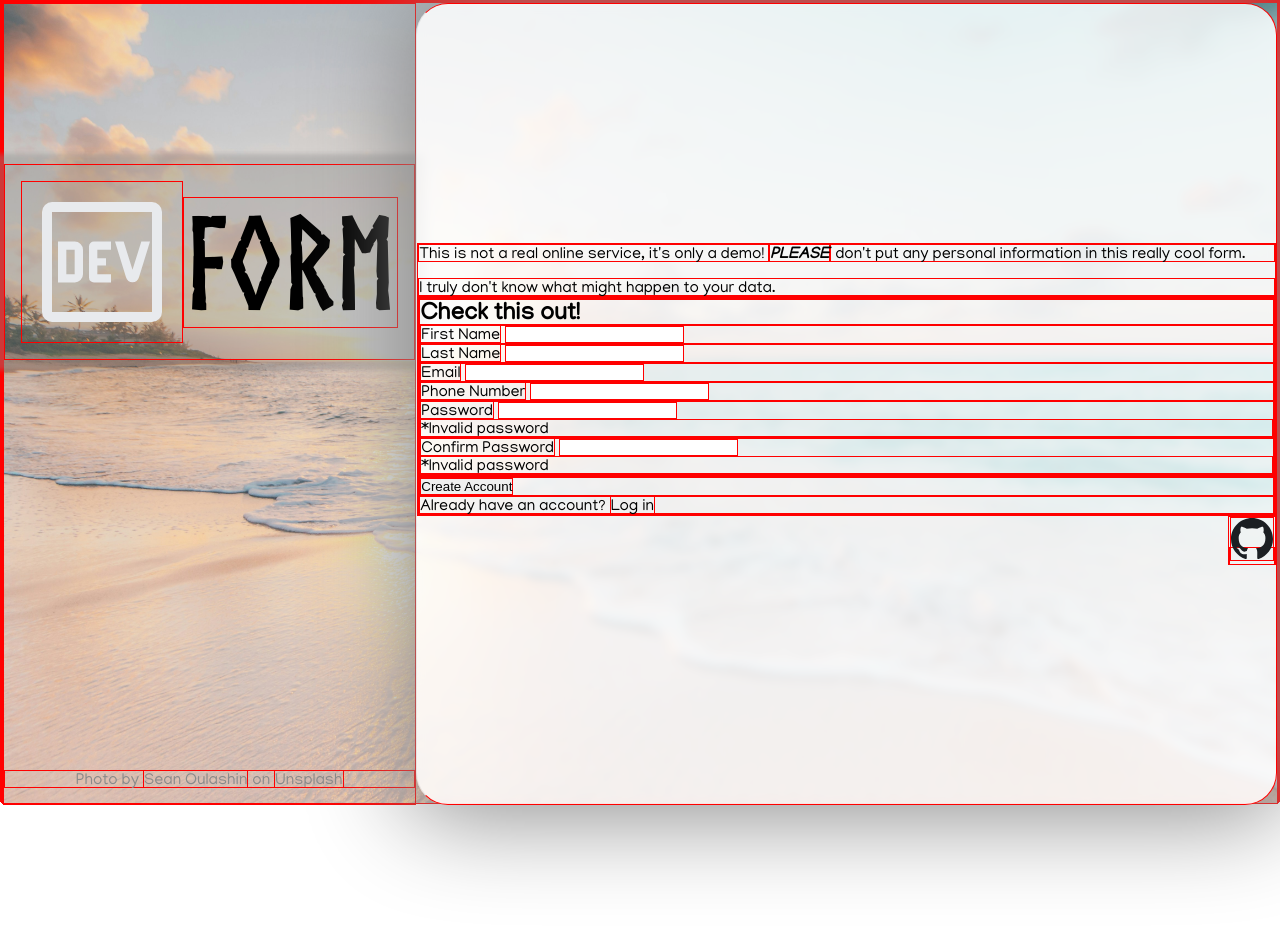
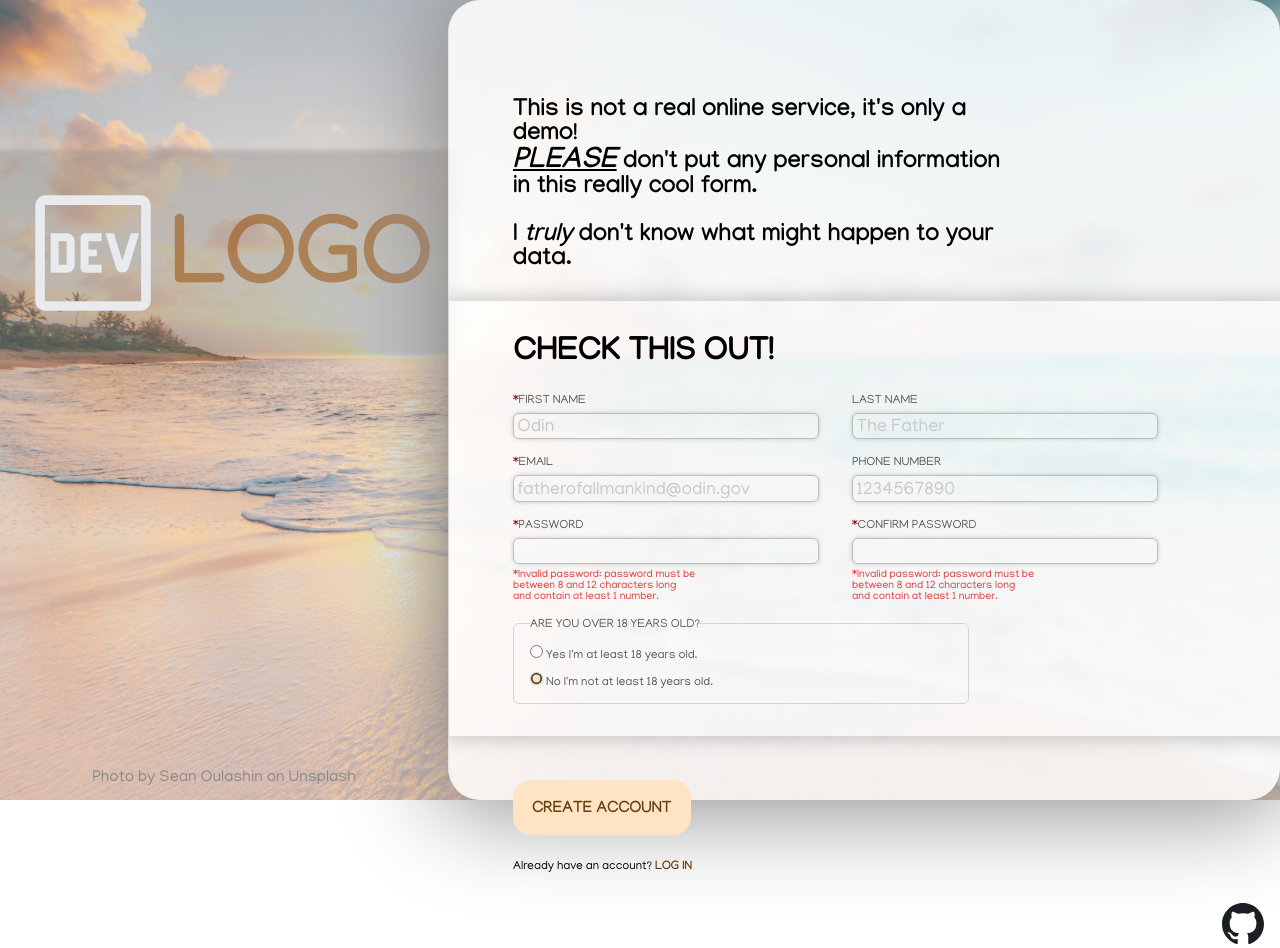
Before and after one commit to Andrea-2528/sign-up-form, a plain HTML site: page index.html in a window 1280 px wide. Before the commit the page ends 805 px from the top, so only its background shows below. Drawn offline with Linux system fonts and the light colour scheme.

Commit message:
Add all elements and styling

```diff
--- a/index.html
+++ b/index.html
@@ -12,9 +12,9 @@
 
         <div class="left-container">
             <div class="logo">
-                <img class="logo-image" src="svg_logo.svg" alt="logo with DEV writing">
+                <img class="logo-image" src="svg_logo.svg" alt="Dev logo">
                 <div class="logo-text">
-                    FORM
+                    LOGO
                 </div>
             </div>
             <div class="credits">
@@ -23,51 +23,86 @@
         </div>
         <div class="right-container">
             <div class="right-container-message">
-                <p>This is not a real online service, it's only a demo! <strong><em>PLEASE</em></strong>
+                <p>This is not a real online service, it's only a demo! <br> <strong><em>PLEASE</em></strong>
                 don't put any personal information in this really cool form.</p>
                 <br>
-                <p>I truly don't know what might happen to your data.</p>
+                <p>I <em>truly</em> don't know what might happen to your data.</p>
             </div>
             <form action="login.html" class="right-container-form">
-                <section class="form-inputs">
-                    <h1 class="form-inputs-title">Check this out!</h1>
+                <section class="form-main">
+                    <h1 class="form-main-title">CHECK THIS OUT!</h1>
+                    <br>
+                    <div class="form-inputs">
+                        <div class="form-row">
                             <div>
-                        <label for="first-name">First Name</label>
-                        <input type="text" name="first-name" id="first-name">
+                                <label for="first-name" style="display: block;"><span style="color: darkred;">*</span>FIRST NAME</label>
+                                <input type="text" name="first-name" id="first-name" placeholder="Odin"
+                                required minlength="2" maxlength="256">
                             </div>
                             <div>
-                        <label for="last-name">Last Name</label>
-                        <input type="text" name="last-name" id="last-name">
+                                <label for="last-name" style="display: block;">LAST NAME</label>
+                                <input type="text" name="last-name" id="last-name" placeholder="The Father"
+                                minlength="2" maxlength="256">
+                            </div>
+                        </div>
+                        <div class="form-row">
+                            <div>
+                                <label for="email" style="display: block;"><span style="color: darkred;">*</span>EMAIL</label>
+                                <input type="email" name="email" id="email" placeholder="fatherofallmankind@odin.gov"
+                                required>
                             </div>
                             <div>
-                        <label for="email">Email</label>
-                        <input type="email" name="email" id="email">
+                                <label for="phone" style="display: block;">PHONE NUMBER</label>
+                                <input type="tel" name="phone" id="phone" placeholder="1234567890"
+                                minlength="10" maxlength="10">
+                            </div>
+                        </div>
+                        <div class="form-row">
+                            <div>
+                                <label for="password" style="display: block;"><span style="color: darkred;">*</span>PASSWORD</label>
+                                <input type="password" name="password" id="password"
+                                required minlength="8" maxlength="12" pattern="(?=.*[a-zA-Z])(?=.*\d).*">
+                                <div class="error-message">
+                                    *Invalid password: password must be <br>
+                                    between 8 and 12 characters long <br>
+                                    and contain at least 1 number.
+                                </div>
                             </div>
                             <div>
-                        <label for="phone">Phone Number</label>
-                        <input type="tel" name="phone" id="phone">
+                                <label for="confirm-password" style="display: block;"><span style="color: darkred;">*</span>CONFIRM PASSWORD</label>
+                                <input type="password" name="confirm-password" id="confirm-password"
+                                required minlength="8" maxlength="12" pattern="(?=.*[a-zA-Z])(?=.*\d).*">
+                                <div class="error-message">
+                                    *Invalid password: password must be <br>
+                                    between 8 and 12 characters long <br>
+                                    and contain at least 1 number.
                                 </div>
-                    <div>
-                        <label for="password">Password</label>
-                        <input type="password" name="password" id="password">
-                        <div class="error-message">*Invalid password</div>
                             </div>
-                    <div>
-                        <label for="confirm-password">Confirm Password</label>
-                        <input type="password" name="confirm-password" id="confirm-password">
-                        <div class="error-message">*Invalid password</div>
                         </div>
+                        <fieldset class="form-row-buttons">
+                            <legend>ARE YOU OVER 18 YEARS OLD?</legend>
 
+                            <input type="radio" name="age" id="over18" value="yes" required>
+                            <label for="over18">Yes I'm at least 18 years old.</label>
+
+                            <br><br>
+
+                            <input type="radio" name="age" id="under18" value="no" checked>
+                            <label for="under18">No I'm not at least 18 years old.</label>
+
+                        </fieldset>
+                    </div>
                 </section>
+                <br>
                 <section class="form-buttons">
                     <div>
-                        <button type="submit">Create Account</button>
+                        <button type="submit">CREATE ACCOUNT</button>
                     </div>
+                    <br><br>
                     <div>
-                        Already have an account? <a href="login.html">Log in</a>
+                        Already have an account? <a href="login.html" id="login">LOG IN</a>
                     </div>
                 </section>
-
             </form>
             <div class="right-container-link">
                 <a href="https://github.com/Andrea-2528/sign-up-form" target="_blank" rel="noreferrer noopener">
--- a/style.css
+++ b/style.css
@@ -1,7 +1,10 @@
 *{
     margin: 0;
     padding: 0;
-    border: 1px solid red;
+    /* border: 1px solid red; */
+}
+:root{
+    --checked-color: rgb(255, 228, 196);
 }
 
 @font-face {
@@ -46,6 +49,77 @@ a{
     color: inherit;
 }
 
+strong{
+    font-size: 1.8rem;
+    text-decoration: underline;
+}
+
+label{
+    color: rgb(90, 90, 90);
+    margin-bottom: 0.5rem;
+}
+
+fieldset{
+    color: rgb(90, 90, 90);
+
+    padding: 1rem;
+    border-radius: 6px;
+    border: 1px solid rgba(185, 185, 185, 0.571);
+    width: 60%;
+}
+
+.form-row input{
+    font-family: "manjariregular";
+    font-size: 18px;
+    color: rgb(61, 61, 61);
+    padding: 0.2rem;
+    width: 150%;
+    border: 1px solid rgba(138, 138, 138, 0.518);
+    border-radius: 6px;
+    background-color: transparent;
+    box-shadow: 0px 0px 4px 0.1px rgb(138, 138, 138, 0.415);
+}
+
+.form-row input:focus{
+    outline: none !important;
+    color: rgb(31, 31, 31);
+    border: 1px solid rgba(201, 118, 16, 0.678);
+    box-shadow: 0px 0px 4px 2px rgb(255, 228, 196);
+}
+
+.form-row input:invalid:focus{
+    outline: none !important;
+    color: rgb(80, 0, 0);
+    border: 1px solid rgba(213, 0, 0, 0.759);
+    box-shadow: 0px 0px 4px 2px rgba(255, 62, 62, 0.741);
+}
+
+.form-row input:valid:focus{
+    outline: none !important;
+    color: rgb(31, 31, 31);
+    border: 1px solid rgba(19, 201, 16, 0.678);
+    box-shadow: 0px 0px 4px 2px rgb(135, 255, 163);
+}
+
+.form-row-buttons input{
+    accent-color: var(--checked-color)
+}
+
+input::placeholder{
+    color: rgb(200, 200, 200);
+}
+
+button{
+    font-family: "manjaribold";
+    font-size: 1rem;
+    color: rgb(104, 64, 16);
+    padding: 1.2rem;
+    border-radius: 18px;
+    border: none;
+    background-color: rgb(255, 228, 196);
+    cursor: pointer;
+}
+
 .container-background-image {
     background-image: url("beach.jpg");
 
@@ -71,6 +145,7 @@ a{
 
 .logo{
     margin-top: 10rem;
+    color: rgba(151, 73, 0, 0.516);
     padding: 1rem;
     display: flex;
     justify-content: center;
@@ -84,8 +159,8 @@ a{
 }
 
 .logo-text{
-    font-family: "norsebold";
-    font-size: 8rem;
+    font-family: "manjaribold";
+    font-size: 6rem;
     align-self: center;
 }
 
@@ -105,9 +180,69 @@ a{
     box-shadow: 0px 0px 100px 10px rgb(138, 138, 138);
     display: flex;
     flex-direction: column;
-    justify-content: center;
+    justify-content: space-between;
+}
+
+.right-container-message{
+    margin-top: 6rem;
+    margin-left: 4rem;
+    margin-bottom: 2rem;
+    width: 60%;
+    font-family: "manjaribold";
+    font-size: 1.5rem;
+}
+
+.right-container-form{
+    font-size: 12px;
+}
+
+.form-main{
+    background-color: rgba(255, 255, 255, 0.34);
+    padding: 2rem 4rem;
+    box-shadow: 4px 0px 15px 5px rgba(138, 138, 138, 0.378);
+}
+
+.form-main-title{
+    font-size: 2rem;
+    padding-bottom: 1rem;
+}
+
+.form-inputs{
+    display: flex;
+    flex-direction: column;
+    gap: 1rem;
+}
+
+.form-row{
+    display: flex;
+}
+
+.form-row > div:nth-child(2){
+    margin-left: 20%;
+}
+
+.form-buttons{
+    padding: 2rem 4rem;
+}
+
+.error-message {
+    display: none;
+    color: rgba(214, 0, 0, 0.768);
+    font-size: 0.9em;
+    margin-top: 4px;
+}
+
+input:invalid + .error-message {
+    display: block;
 }
 
 .right-container-link{
+    margin-right: 1rem;
+    margin-bottom: 1rem;
     align-self: flex-end;
 }
+
+#login{
+    font-family: "manjaribold";
+    color: rgb(104, 64, 16);
+}
```
Lines whose indentation alone changed are shown as unchanged.
